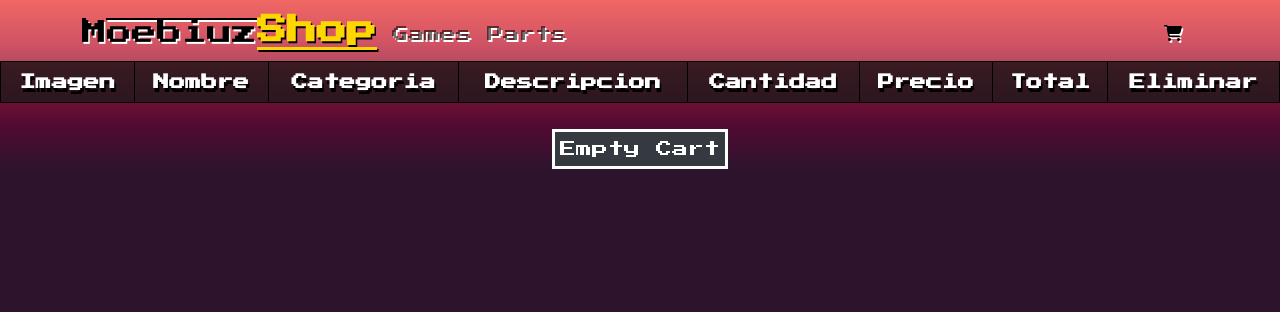
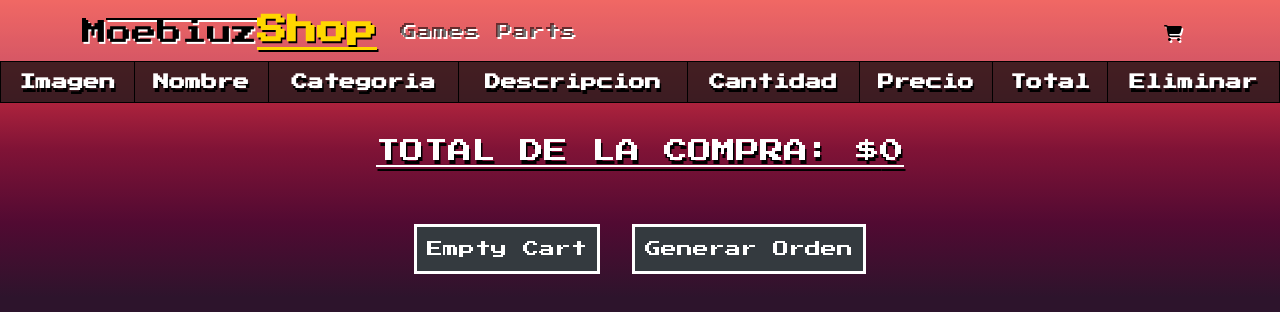
Before and after one commit to AlejandroOtero97/Final-React, a React (Create React App) app: page /Cart in a window 1280 px wide. Shown: the top 312 px of the page. Built offline with nearby package versions, Linux system fonts and the light colour scheme.

Commit message:
Item Collection 2

```diff
--- a/public/index.html
+++ b/public/index.html
@@ -7,8 +7,6 @@
     <meta name="viewport" content="width=device-width, initial-scale=1" />
     <meta name="theme-color" content="#000000" />
     <meta name="description" content="Web site created using create-react-app"/>
-    <link rel="apple-touch-icon" href="%PUBLIC_URL%/logo192.png" />
-    <link rel="manifest" href="%PUBLIC_URL%/manifest.json" />
     <title>React Store</title>
   </head>
   <body>
--- a/src/App.css
+++ b/src/App.css
@@ -212,7 +212,13 @@ table {
 }
 
 .space {
-    margin-top: 2%
+    margin: 1.5rem 1rem;
+    padding: 10px;
+}
+
+.cart-orden {
+    text-decoration: underline;
+    text-transform: uppercase;
 }
 
 .button-buy:hover {
--- a/src/App.jsx
+++ b/src/App.jsx
@@ -21,7 +21,7 @@ function App() {
                                 <Route path="/" element={<ItemListContainer greeting="Welcome to the React Shop" />} />
                                 <Route path='/details/:productId' element={<ItemDetailContainer />}/>
                                 <Route path='/detalle/:detalleId' element={<ItemDetailContainer />}/>
-                                <Route path="/categoria/:id" element={<ItemListContainer greeting="Welcome to the React Shop" />} />
+                                <Route path='/category/:idCategory' element={<ItemListContainer/>}/>
                                 <Route path='/Cart' element={<Cart />}/>
                                 <Route path='/*' element={<Navigate to='/' />} />
                             </Routes>
--- a/src/components/Cart/Cart.jsx
+++ b/src/components/Cart/Cart.jsx
@@ -4,7 +4,29 @@ import { v4 as uuidv4 } from 'uuid';
 
 function Cart() {
 
-  const { cartList, emptyCart, deleteItem } = useCartContext();
+  const { cartList, emptyCart, deleteItem, sumaTotal } = useCartContext();
+
+  function generarOrden(e) {
+    e.preventDefault();
+
+      let orden = {}
+
+      orden.buyer = {name: "ale", email:"loco@gmail.com", tel: "140588867"};
+
+      orden.total = sumaTotal();
+
+      orden.items = cartList.map(cartItem => {
+        const id = cartItem.id
+        const nombre = cartItem.name
+        const precio = cartItem.price * cartItem.cantidad
+
+        return {id, nombre, precio}
+      })
+
+
+      console.log(orden);
+  }
+
 
   return (
     <>
@@ -39,7 +61,12 @@ function Cart() {
         </table>
       </div>
 
-      <Button onClick={emptyCart} className="button-card space">Empty Cart</Button>
+      <div>
+        <h4 className='cart-orden space'> Total de la compra: ${sumaTotal()} </h4>
+        <Button onClick={emptyCart} className="button-card space">Empty Cart</Button>
+        <Button onClick={generarOrden} className="button-card space">Generar Orden</Button>
+      </div>
+
     </>
   )
 }
--- a/src/components/Navbar/Navbar.jsx
+++ b/src/components/Navbar/Navbar.jsx
@@ -2,7 +2,7 @@ import Container from 'react-bootstrap/Container'
 import Nav from "react-bootstrap/Nav"
 import Navbar from "react-bootstrap/Navbar"
 import Widget from '../Widget/Widget'
-import { NavLink } from 'react-router-dom'
+import { NavLink, Link } from 'react-router-dom'
 import { useCartContext } from '../../context/CartContext';
 
 function NavBar() {
@@ -17,8 +17,12 @@ function NavBar() {
             <Navbar.Toggle aria-controls="responsive-navbar-nav" />
             <Navbar.Collapse id="responsive-navbar-nav">
             <Nav className="me-auto">
-                <NavLink to="/" className="links">Games</NavLink>
-                <NavLink to="/categoria/parts" className="links">Parts</NavLink>
+            <Link to='/category/games' className="nav-link" >
+              Games
+            </Link>
+            <Link to='/category/parts' className="nav-link" >
+              Parts
+            </Link>
             </Nav>
                 <NavLink to='/Cart'><Widget /></NavLink>
                 <div className='nav-counter'>
@@ -26,7 +30,10 @@ function NavBar() {
                 </div>
             </Navbar.Collapse>
         </Container>
+
+
     </Navbar>
+
 
   )
 }
--- a/src/context/CartContext.jsx
+++ b/src/context/CartContext.jsx
@@ -9,12 +9,25 @@ export const useCartContext = () => useContext(CartContext)
 function CartContextProvider({children}) {
     const [cartList, setCartList] = useState([])
 
-    const addToCart=(item)=>{
-        if (!isInCart(item.id)) {
-            setCartList( [ ...cartList, item ] )
-        } else {
-            alert("ya esta en tu pedido");
-        }
+    function addToCart(item){
+
+        if(isInCart(item.id)){
+
+           const prod = cartList.find((p) => p.id === item.id)
+           const { cantidad } = prod
+
+           prod.cantidad = item.cantidad + cantidad
+           const newCart = [ ...cartList ]
+           setCartList(newCart)
+
+       } else {
+
+           setCartList ( [...cartList, item ])
+       }
+    }
+
+    const sumaTotal = () => {
+        return cartList.reduce((acum, item) => acum = acum + (item.price * item.cantidad), 0)
     }
 
     const emptyCart= () =>{
@@ -47,7 +60,8 @@ function CartContextProvider({children}) {
             addToCart,
             deleteItem,
             emptyCart,
-            cantidad
+            cantidad,
+            sumaTotal
         }}>
             { children }
         </CartContext.Provider>
```
Also changed, not shown: src/helpers/gFetch.js (line endings or trailing spaces).
